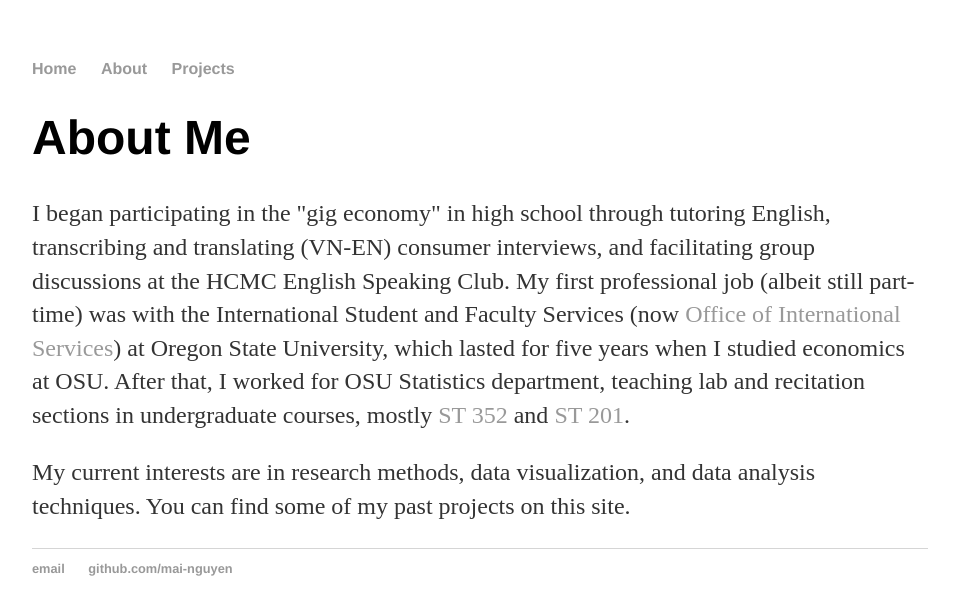
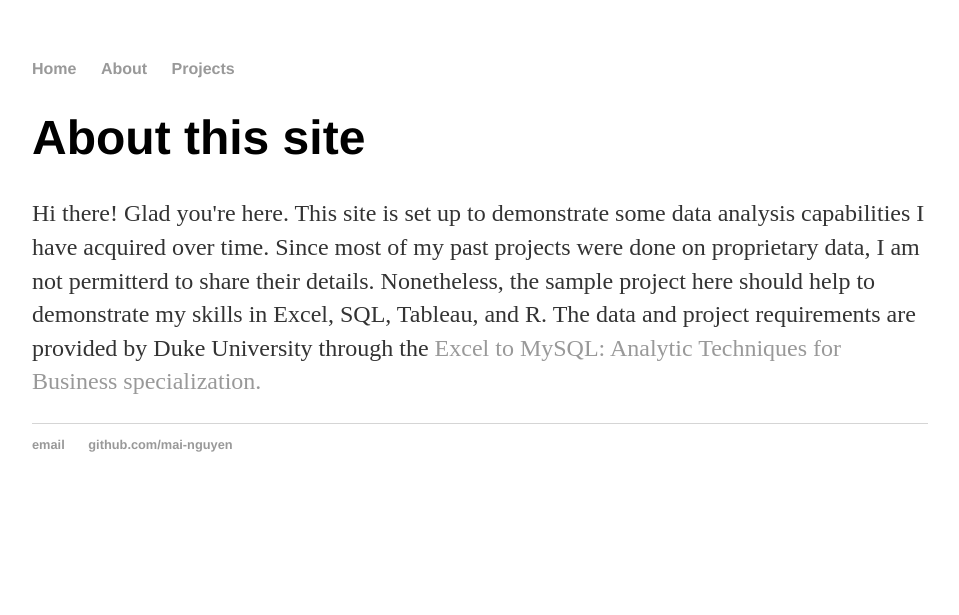
Before and after one commit to mai-nguyen/mai-nguyen.github.io, a Jekyll site: the page built from about/index.html, in a window 1280 px wide. Shown: the top 615 px of the page, without its empty margins (160-1119 px from the left). Built offline with Jekyll 4.4.1, drawn with Linux system fonts in a browser that asks for light colours.

Commit message:
Update index.html

```diff
--- a/about/index.html
+++ b/about/index.html
@@ -4,8 +4,9 @@ title: About Me
 published: true
 ---
 <div class="blurb">
-	<h1>About Me</h1>
-	<p>I began participating in the "gig economy" in high school through tutoring English, transcribing and translating (VN-EN) consumer interviews, and facilitating group discussions at the HCMC English Speaking Club. My first professional job (albeit still part-time) was with the International Student and Faculty Services (now <a href="https://internationalservices.oregonstate.edu/international-osu">Office of International Services</a>) at Oregon State University, which lasted for five years when I studied economics at OSU. After that, I worked for OSU Statistics department, teaching lab and recitation sections in undergraduate courses, mostly <a href="https://ecampus.oregonstate.edu/soc/ecatalog/ecoursedetail.htm?coursenumber=352&subject=ST">ST 352</a> and <a href="https://ecampus.oregonstate.edu/soc/ecatalog/ecoursedetail.htm?subject=ST&coursenumber=201">ST 201</a>.</p>
+	<h1>About this site</h1>
+	<p>Hi there! Glad you're here. This site is set up to demonstrate some data analysis capabilities I have acquired over time. Since most of my past projects were done on proprietary data, I am not permitterd to share their details. Nonetheless, the sample project here should help to demonstrate my skills in Excel, SQL, Tableau, and R. The data and project requirements are provided by Duke University through the
+<a href = "https://www.coursera.org/specializations/excel-mysql">Excel to MySQL: Analytic Techniques for Business<a> specialization.
+ </p>
 
-    <p>My current interests are in research methods, data visualization, and data analysis techniques.  You can find some of my past projects on this site.</p>
 </div><!-- /.blurb -->
```
